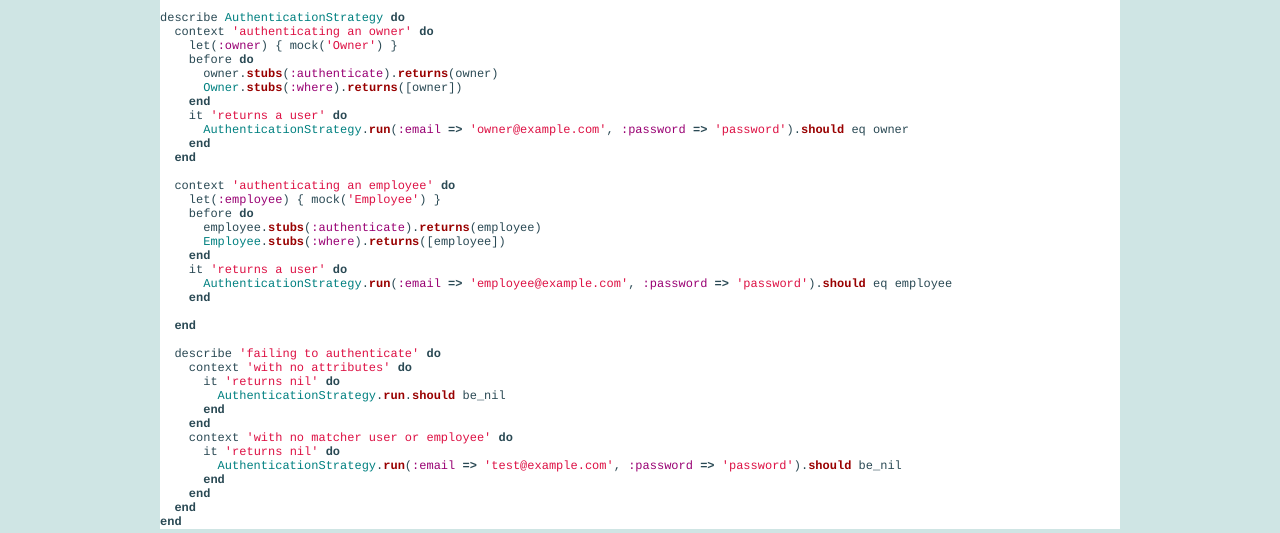
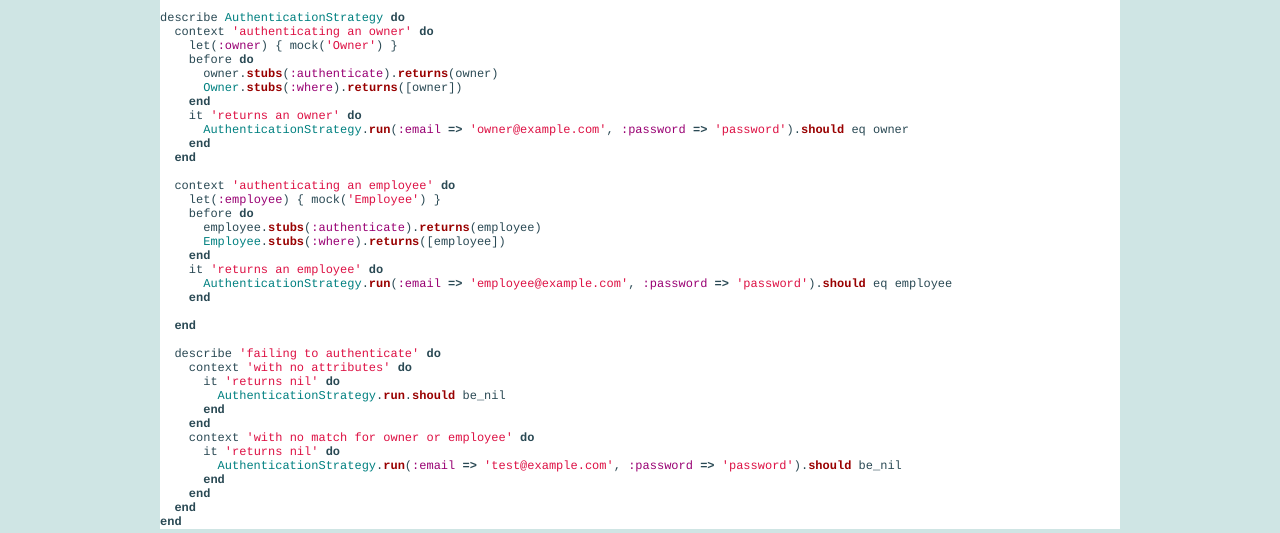
Before and after one commit to Hakon/reefpoints, a Jekyll site: the page built from _posts/2012-02-13-authenticating-multiple-models-with-a-strategy.md, in a window 1280 px wide. Shown: the part 808-1341 px from the top of the page. Built offline with Jekyll 4.4.1, drawn with Linux system fonts in a browser that asks for light colours; Markdown is read by kramdown in place of the engine named in the settings; comment, search, counter and statistics services are not loaded.

Commit message:
Update spec

```diff
--- a/_posts/2012-02-13-authenticating-multiple-models-with-a-strategy.md
+++ b/_posts/2012-02-13-authenticating-multiple-models-with-a-strategy.md
@@ -55,7 +55,7 @@ describe AuthenticationStrategy do
       owner.stubs(:authenticate).returns(owner)
       Owner.stubs(:where).returns([owner])
     end
-    it 'returns a user' do
+    it 'returns an owner' do
       AuthenticationStrategy.run(:email => 'owner@example.com', :password => 'password').should eq owner
     end
   end
@@ -66,7 +66,7 @@ describe AuthenticationStrategy do
       employee.stubs(:authenticate).returns(employee)
       Employee.stubs(:where).returns([employee])
     end
-    it 'returns a user' do
+    it 'returns an employee' do
       AuthenticationStrategy.run(:email => 'employee@example.com', :password => 'password').should eq employee
     end
 
@@ -78,7 +78,7 @@ describe AuthenticationStrategy do
         AuthenticationStrategy.run.should be_nil
       end
     end
-    context 'with no matcher user or employee' do
+    context 'with no match for owner or employee' do
       it 'returns nil' do
         AuthenticationStrategy.run(:email => 'test@example.com', :password => 'password').should be_nil
       end
```
